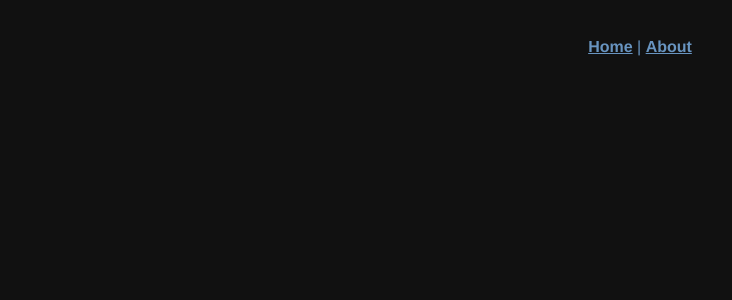
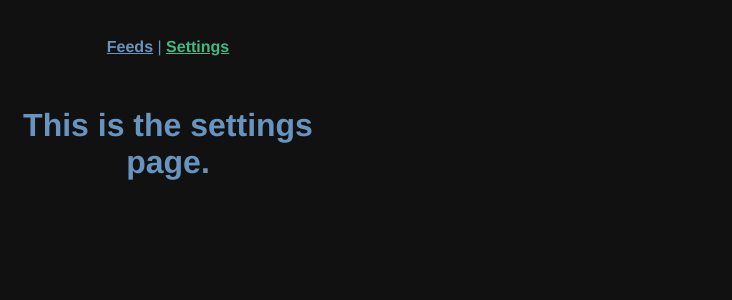
Before and after one commit to ACarnesi/vue-rss-chrome-extension, a Vue app: page /settings in a window 1280 px wide. Before the commit this address had no page. Shown: the top 300 px of the page, without its empty margins (0-732 px from the left). Built offline with nearby package versions, Linux system fonts and the light colour scheme.

Commit message:
Restructuring. Added Sidebar css styling

```diff
--- a/src/App.vue
+++ b/src/App.vue
@@ -1,7 +1,7 @@
 <template>
   <div id="nav">
-    <router-link to="/">Home</router-link> |
-    <router-link to="/about">About</router-link>
+    <router-link to="/">Feeds</router-link> |
+    <router-link to="/settings">Settings</router-link>
   </div>
   <router-view/>
 </template>
@@ -11,12 +11,37 @@ body {
   background-color: #111111;
 }
 
+/* width */
+::-webkit-scrollbar {
+  width: 3px;
+}
+
+/* Track */
+::-webkit-scrollbar-track {
+  background: #111;
+}
+
+/* Handle */
+::-webkit-scrollbar-thumb {
+  background: #555;
+  border-radius: 200px;
+}
+
+/* Handle on hover */
+::-webkit-scrollbar-thumb:hover {
+  background: #888;
+}
+
 #app {
   font-family: Avenir, Helvetica, Arial, sans-serif;
   -webkit-font-smoothing: antialiased;
   -moz-osx-font-smoothing: grayscale;
   text-align: center;
   color: #6894c0;
+  max-height: 480px;
+  max-width: 320px;
+  overflow-y: scroll;
+  overflow-x: hidden;
 }
 
 #nav {
--- a/src/router/index.js
+++ b/src/router/index.js
@@ -1,19 +1,19 @@
 import { createRouter, createWebHistory } from 'vue-router'
-import Home from '../views/Home.vue'
+import FeedList from '../views/FeedList.vue'
 
 const routes = [
   {
     path: '/',
-    name: 'Home',
-    component: Home
+    name: 'FeedList',
+    component: FeedList
   },
   {
-    path: '/about',
-    name: 'About',
+    path: '/settings',
+    name: 'Settings',
     // route level code-splitting
     // this generates a separate chunk (about.[hash].js) for this route
     // which is lazy-loaded when the route is visited.
-    component: () => import(/* webpackChunkName: "about" */ '../views/About.vue')
+    component: () => import(/* webpackChunkName: "about" */ '../views/Settings.vue')
   }
 ]
 
--- a/src/views/About.vue
+++ /dev/null
@@ -1,5 +0,0 @@
-<template>
-  <div class="about">
-    <h1>This is an about page</h1>
-  </div>
-</template>
--- a/src/views/Home.vue
+++ b/src/views/FeedList.vue
@@ -1,18 +1,18 @@
 <template>
-  <div class="home">
+  <div class="feed-list">
     <img alt="Vue logo" src="../assets/logo.png">
-    <HelloWorld msg="Welcome to Your Vue.js App"/>
+    <NavMenu msg="Welcome to Your Vue.js App"/>
   </div>
 </template>
 
 <script>
 // @ is an alias to /src
-import HelloWorld from '@/components/HelloWorld.vue'
+import NavMenu from '@/components/NavMenu.vue'
 
 export default {
-  name: 'Home',
+  name: 'FeedList',
   components: {
-    HelloWorld
+    NavMenu
   }
 }
 </script>
--- /dev/null
+++ b/src/views/Settings.vue
@@ -0,0 +1,5 @@
+<template>
+  <div class="settings">
+    <h1>This is the settings page.</h1>
+  </div>
+</template>
```
Also changed, not shown: src/components/NavMenu.vue (renamed from src/components/HelloWorld.vue).
